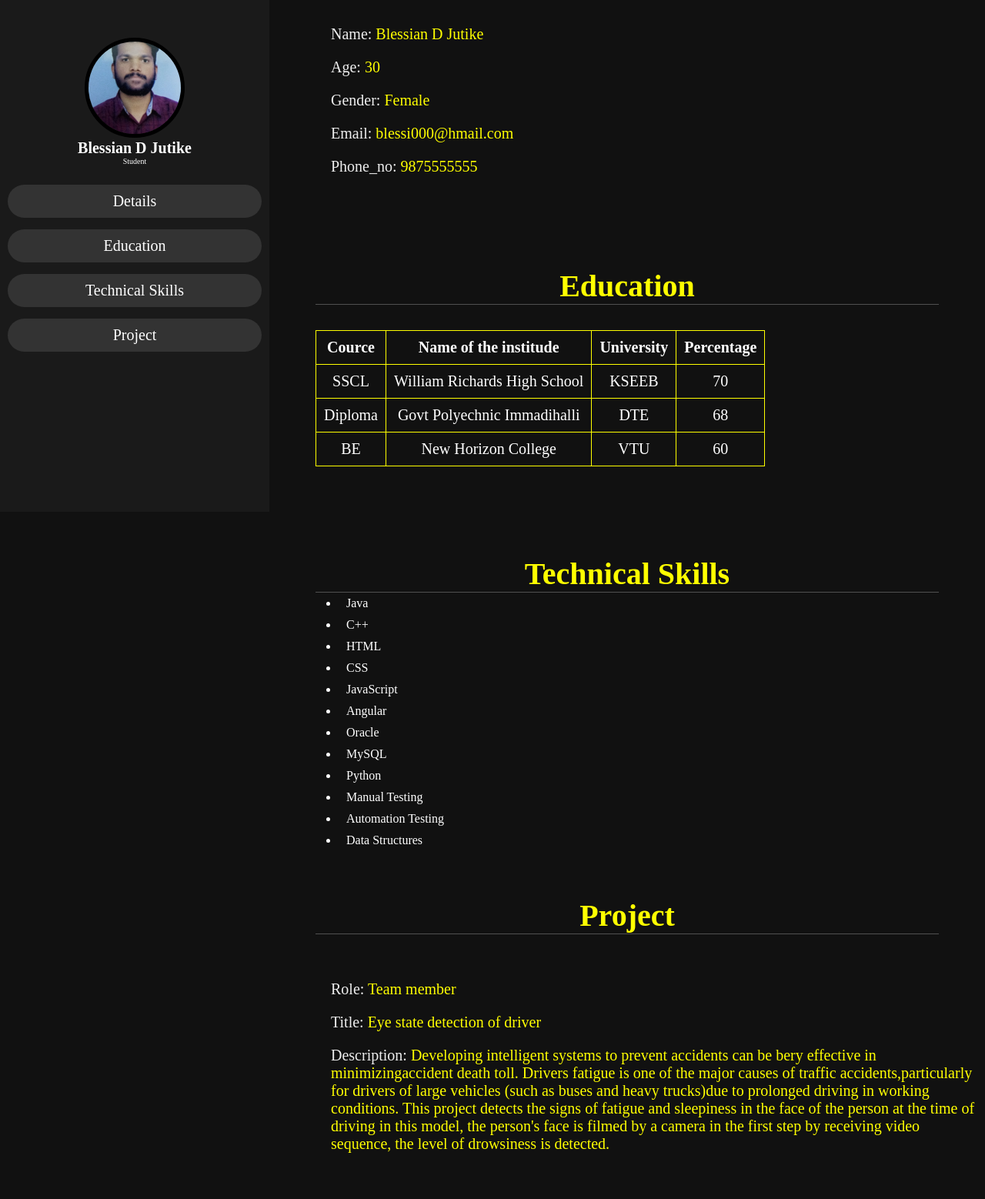
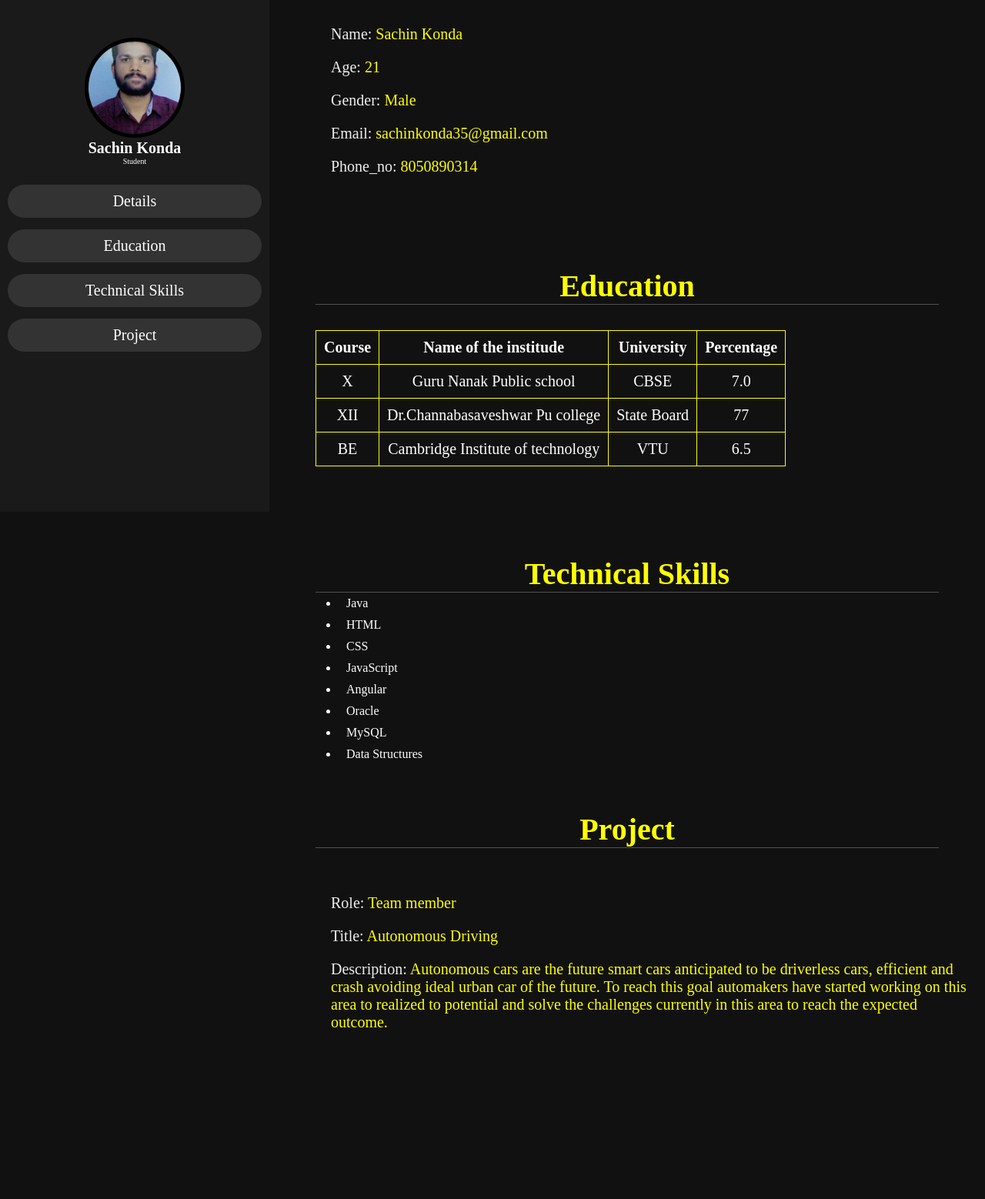
Before and after one commit to sachin564/web, a plain HTML site: page index.html in a window 1280 px wide. Shown: the part 135-1693 px from the top of the page at 77% size. After the commit the page ends 1535 px from the top, so only its background shows below. Drawn offline with Linux system fonts and the light colour scheme.

Commit message:
Add files via upload

```diff
--- a/index.html
+++ b/index.html
@@ -11,7 +11,7 @@
     <header>
        <div class="user">
        <img src="photo.jpg">
-       <h5 class="nm">Blessian D Jutike</h5>
+       <h5 class="nm">Sachin Konda</h5>
        <p class="jb">Student</p>
        </div>
        <nav class="nv">
@@ -27,11 +27,11 @@
         <h1 class="heading"><span>Details about me</span></h1>
         <div class="Row">
         <div class="det">
-             <h3><span>Name: </span>Blessian D Jutike</h3>
-             <h3><span>Age: </span>30</h3>
-             <h3><span>Gender: </span>Female</h3>
-             <h3><span>Email: </span>blessi000@hmail.com</h3>
-             <h3><span>Phone_no: </span>9875555555</h3>
+             <h3><span>Name: </span>Sachin Konda</h3>
+             <h3><span>Age: </span>21</h3>
+             <h3><span>Gender: </span>Male</h3>
+             <h3><span>Email: </span>sachinkonda35@gmail.com</h3>
+             <h3><span>Phone_no: </span>8050890314</h3>
         </div>
     </div>
     </section>
@@ -39,28 +39,28 @@
     <h1 class="title"><span>Education</span></h1><br><br><br>
     <table>
         <tr>
-            <th>Cource</th>
+            <th>Course</th>
             <th>Name of the institude</th>
             <th>University</th>
             <th>Percentage</th>
         </tr>
         <tr>
-            <td>SSCL</td>
-            <td>William Richards High School</td>
-            <td>KSEEB</td>
-            <td>70</td>
+            <td>X</td>
+            <td>Guru Nanak Public school</td>
+            <td>CBSE</td>
+            <td>7.0</td>
         </tr>
         <tr>
-            <td>Diploma</td>
-            <td>Govt Polyechnic Immadihalli</td>
-            <td>DTE</td>
-            <td>68</td>
+            <td>XII</td>
+            <td>Dr.Channabasaveshwar Pu college</td>
+            <td>State Board</td>
+            <td>77</td>
         </tr>
         <tr>
             <td>BE</td>
-            <td>New Horizon College</td>
+            <td>Cambridge Institute of technology</td>
             <td>VTU</td>
-            <td>60</td>
+            <td>6.5</td>
         </tr>
     </table>
 </section>
@@ -70,16 +70,16 @@
     <div>
     <ul id="lis">
         <li>Java</li>
-        <li>C++</li>
+        <!-- <li>C++</li> -->
         <li>HTML</li>
         <li>CSS</li>
         <li>JavaScript</li>
         <li>Angular</li>
         <li>Oracle</li>
         <li>MySQL</li>
-        <li>Python</li>
-        <li>Manual Testing</li>
-        <li>Automation Testing</li>
+        <!-- <li>Python</li> -->
+        <!-- <li>Manual Testing</li>
+        <li>Automation Testing</li> -->
         <li>Data Structures</li>
     </ul>
 </div>
@@ -89,18 +89,19 @@
     <div class="Row">
         <div class="det">
     <h3><span>Role: </span>Team member</h3>
-    <h3><span>Title: </span>Eye state detection of driver</h3>
-    <h3><span>Description: </span>Developing intelligent systems to prevent accidents
-                can be bery effective in minimizingaccident death toll.
-                Drivers fatigue is one of the major causes of traffic
-                accidents,particularly for drivers of large vehicles
-                (such as buses and heavy trucks)due to prolonged driving
-                in working conditions. This project detects the signs of
-                fatigue and sleepiness in the face of the person at the
-                time of driving in this model, the person's face is filmed
-                by a camera in the first step by receiving video sequence,
-                the level of drowsiness is detected.</h3>
+    <h3><span>Title: </span>Autonomous Driving</h3>
+    <h3><span>Description: </span> Autonomous cars are the future smart cars anticipated to be driverless cars, efficient and crash
+        avoiding ideal urban car of the future. To reach this goal automakers have started working on this area
+        to realized to potential and solve the challenges currently in this area to reach the expected outcome.</h3>
             </div>
+            <br>
+        <!-- <div class="det">
+            <h3><span>Role: </span>Team member</h3>
+    <h3><span>Title: </span>Real Estate Management System</h3>
+    <h3><span>Description: </span> Real Estate Management System (REMS) is an online real estate software application that manages
+        the overall operational activities and processes, starting from the management of the property, to the
+        management of real estate agencies, agents, clients and financial transactions.</h3>
+        </div> -->
 </div>
 </section>
 </body>
```
